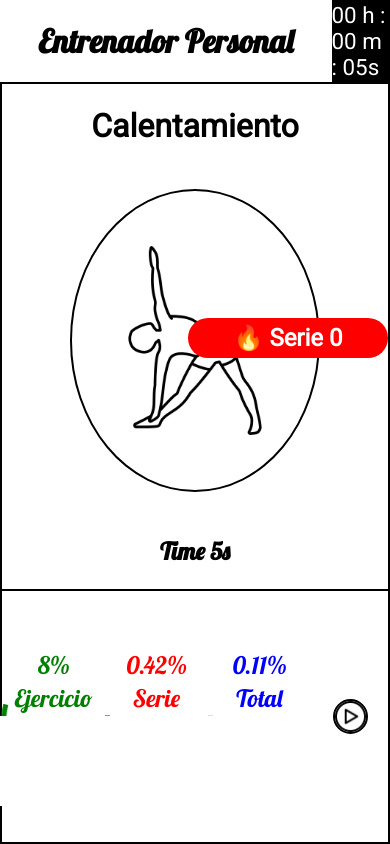
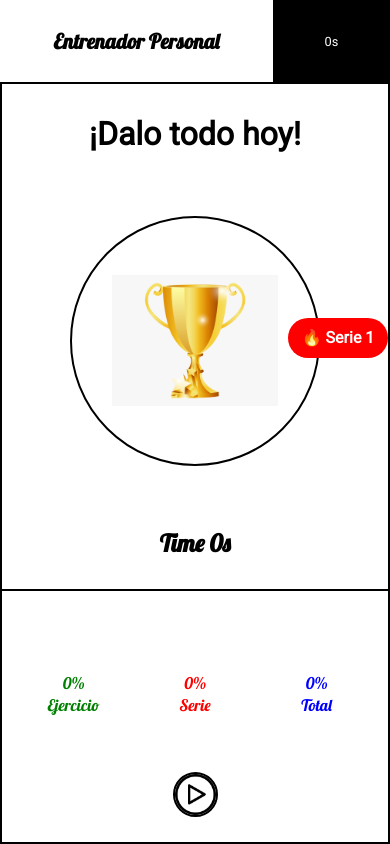
Before and after one commit to Fscripter/PersonalTraining, a plain HTML site: page index.html in a window 390 px wide. Drawn offline with Linux system fonts and the light colour scheme.

Commit message:
Version Mobile Update

```diff
--- a/Css/main.css
+++ b/Css/main.css
@@ -7,7 +7,272 @@ html,body{
     height: 100vh;
     overflow: hidden;
 }
-/*Trial for a new thing*/
+@media (min-width: 320px) and (max-width: 425px){
+    :root{
+        --Ejercicio: 0;
+    }
+    /*Positionate box*/
+    #Top{
+        float: left;
+        width: 100%;
+        height: 10%;
+        border-bottom: 2px solid black;
+    }
+    #Middle{
+        float: left;
+        width: 100%;
+        height: 60%;
+        border: 2px solid black;
+        border-top: none;
+    }
+    #Bottom{
+        float: left;
+        width: 100%;
+        height: 30%;
+        border: 2px solid black;
+        border-top: none;
+        position: relative;
+    }
+        /*First Make a good top*/
+    #Title{
+        float: left;
+        width: 70%;
+        height: 100%;
+        display: flex;
+        justify-content: center;
+        align-items: center;
+        font-family: 'Lobster';
+    }
+    #Title h1{
+        font-size: 1.3em;
+    }
+    #Time{
+        float: left;
+        width: 30%;
+        height: 100%;
+        background: black;
+        color: white;
+        display: flex;
+        justify-content: space-evenly;
+        align-items: center;
+        font-family: 'Roboto';
+        font-size: 0.8em;
+        position: relative;
+        cursor: pointer;
+    }
+    #Time #State::before{
+        content: '';
+        width: 25px;
+        height: 25px;
+        position: absolute;
+        border-bottom: none;
+        border-left: none;
+        transform: rotate(-45deg);
+        left: calc(50% - (25px / 2));
+        top: -12px;
+        z-index: -1;
+        background: red;
+    }
+    #Time #State{
+        position: absolute;
+        bottom: -75px;
+        width: 80%;
+        height: 50px;
+        background: red;
+        border-radius: 28px;
+        justify-content: center;
+        align-items: center;
+        display: none;
+    }
+    #Time:hover > #State{
+        display: flex;
+    }
+    .On{
+        display: flex !important;
+    }
+    #Serie{
+        position: absolute;
+        top: calc((30% - 20px) + 10%);
+        right: 2px;
+        height: 40px;
+        width: 100px;
+        background: red;
+        border-radius: 28px;
+        display: flex;
+        justify-content: center;
+        align-items: center;
+        color: white;
+        font-family: 'Roboto';
+        font-size: 1em;
+        font-weight: bolder;
+    }
+    #Bottom #Graphs{
+        width: 100%;
+        height: 100%;
+        display: flex;
+        justify-content: space-evenly;
+        align-items: center;
+    }
+    #Bottom #Graphs .Circle{
+        width: 100px;
+        height: 100px;
+        position: relative;
+    }
+    #Bottom #Graphs .CircleG{
+        width: 100%;
+        height: 100%;
+        border-radius: 50%;
+    }
+    #Bottom #Graphs .This{
+        width: 100%;
+        height: 50%;
+        z-index: 10;
+        position: absolute;
+        top: 0;
+        left: 0;
+        display: flex;
+        padding-top: 5px;
+        flex-direction: column;
+        justify-content: space-evenly;
+        align-items: center;
+        font-family: 'Lobster';
+        font-size: 1em;
+    }
+    #Bottom #Graphs .Pre::after{
+        content: '';
+        width: 90%;
+        height: 90%;
+        position: absolute;
+        background-color: white;
+        border-radius: 50%;
+        left: 5%;
+        top: 5%;
+    }
+    #Bottom #Graphs .Pre{
+        width: 100%;
+        height: 100%;
+        border-radius: 50%;
+        position: absolute;
+        top: 0%;
+        left: 0%;
+        transform: rotate(-180deg);
+        transition: transform .3s ease;
+    }
+    .Delete{
+        position: absolute;
+        width: 120%;
+        height: 60%;
+        background-color: white;
+        top: 50%;
+        left: -10%;
+    }
+    #EjercicioPre{
+        background-image: linear-gradient(
+            green 50%, white 50%
+        );
+    }
+    #SeriePre{
+        background-image: linear-gradient(
+            red 50%, white 50%
+        );
+    }
+    #TotalPre{
+        background-image: linear-gradient(
+            blue 50%, white 50%
+        );
+    }
+    #EjercicioC{
+        color: green;
+    }
+    #SerieC{
+        color: red;
+    }
+    #TotalC{
+        color: blue;
+    }
+    /*styles for mid*/
+    #Exercise{
+        display: flex;
+        flex-direction: column;
+        align-items: center;
+        justify-content: space-around;
+        width: 100%;
+        height: 100%;
+    }
+    #ExerciseTitle{
+        font-family: 'Roboto';
+        font-size: 2em;
+    }
+    .ExerciseImgDiv{
+        width: 250px;
+        height: 250px;
+        border: 2px solid black;
+        border-radius: 50%;
+        padding: 5px;
+        display: flex;
+        justify-content: center;
+        align-items: center;
+        background: white;
+    }
+    .ExerciseImgDiv img{
+        max-height: 100% !important;
+        height: auto;
+        width: auto;
+        max-width: 100%;
+        padding: 15%;
+    }
+    #ExerciseTime{
+        font-family: 'Lobster';
+        font-size: 1.5em;
+    }
+    #Bottom #Menu{
+        width: 65px;
+        height: 100px;
+        min-height: 50px;
+        position: fixed;
+        left: calc(50% - (65px / 2 ));
+        bottom: 0px;
+        display: flex;
+        flex-direction: column;
+        align-items: center;
+        justify-content: space-around;
+    }
+    #Bottom #Menu .MenuBox{
+        width: 45px;
+        height: 45px;
+        border: 2px solid black;
+        border-radius: 50%;
+        position: relative;
+    }
+    #Bottom #Menu .MenuBox img{
+        width: 100%;
+        height: 100%;
+    }
+    .MenuBox::before{
+        width: 120px;
+        height: 25px;
+        position: absolute;
+        left: -125px;
+        top: calc(25px / 2);
+        background-color: lightgrey;
+        border-radius: 28px;
+        display: flex;
+        justify-content: center;
+        align-items: center;
+        font-family: 'Roboto';
+        font-size: 1em;
+        font-weight: bolder;
+    }
+    #TimeBtn:hover::before{
+        content: 'Play / Pause';
+    }
+    .audio{
+        width: 0;
+        height: 0;
+    }
+}
+@media (min-width: 425px){
+    /*Trial for a new thing*/
 :root{
     --Ejercicio: 0;
 }
@@ -223,7 +488,7 @@ html,body{
     font-size: 1.5em;
 }
 #Bottom #Menu{
-    width: 45px;
+    width: 65px;
     height: 100px;
     min-height: 50px;
     position: absolute;
@@ -235,8 +500,8 @@ html,body{
     justify-content: space-around;
 }
 #Bottom #Menu .MenuBox{
-    width: 35px;
-    height: 35px;
+    width: 65px;
+    height: 65px;
     border: 2px solid black;
     border-radius: 50%;
     position: relative;
@@ -266,3 +531,4 @@ html,body{
     width: 0;
     height: 0;
 }
+}
--- a/Js/Loop.js
+++ b/Js/Loop.js
@@ -7,7 +7,7 @@ class Logic{
         this.CambioSerie = 0;
         this.CambioItem = 0;
 
-        this.Pause = false;
+        this.Pause = true;
         this.TimeLooper = 1000;
 
         this.Time = 0;
@@ -42,11 +42,11 @@ class Logic{
     UpdatePause(){
         if(this.Pause == false){
             this.Pause = true;
-            document.getElementById('TimeBtnImg').src = 'Img/pause.png';
+            document.getElementById('TimeBtnImg').src = 'Img/play-button.png';
         }
         else{
             this.Pause = false;
-            document.getElementById('TimeBtnImg').src = 'Img/play-button.png';
+            document.getElementById('TimeBtnImg').src = 'Img/pause.png';
         }
     }
     UpdateSerie(x = false){
--- a/index.html
+++ b/index.html
@@ -35,7 +35,7 @@
         </div>
     </div>
     <div id="Serie">
-            <p id='SerieGlobal'>🔥 Serie 0</p>
+            <p id='SerieGlobal'>🔥 Serie 1</p>
     </div>
     <div id="Bottom">
         <div id="Graphs">
```
Also changed, not shown: 1 other file.
